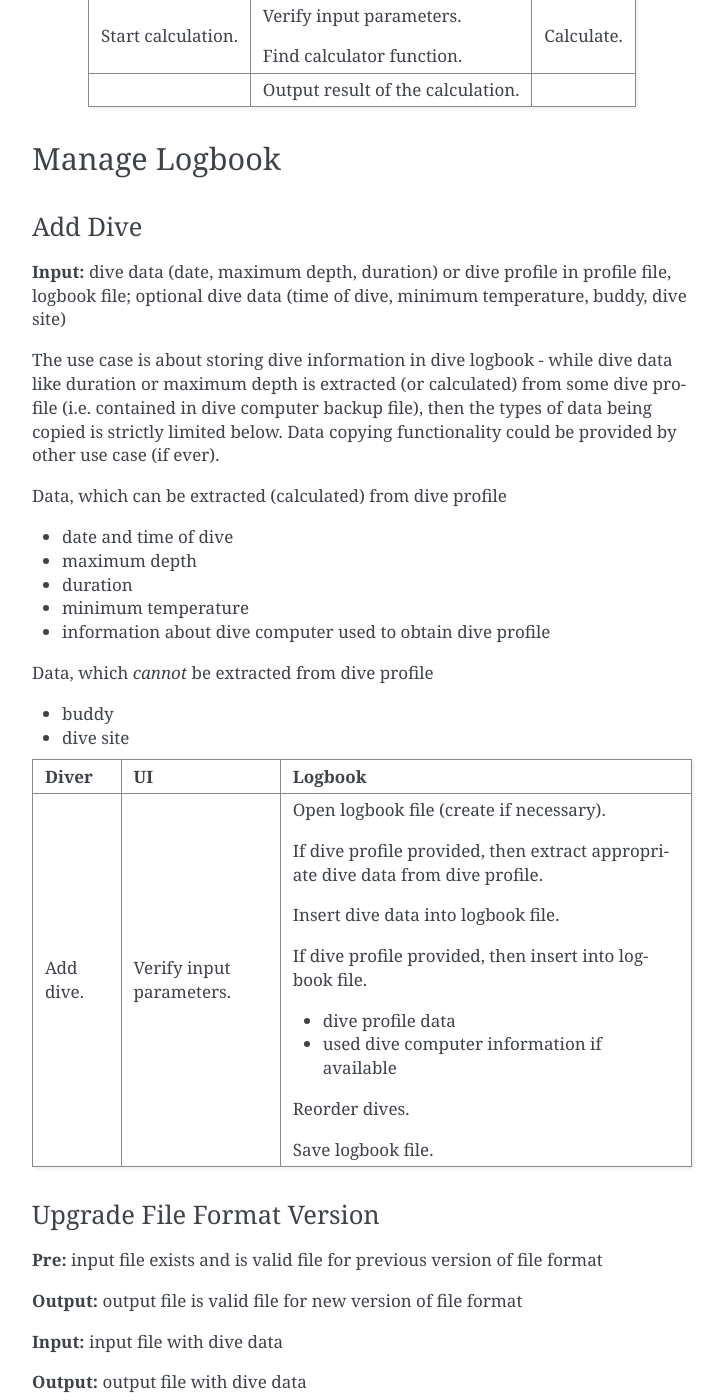
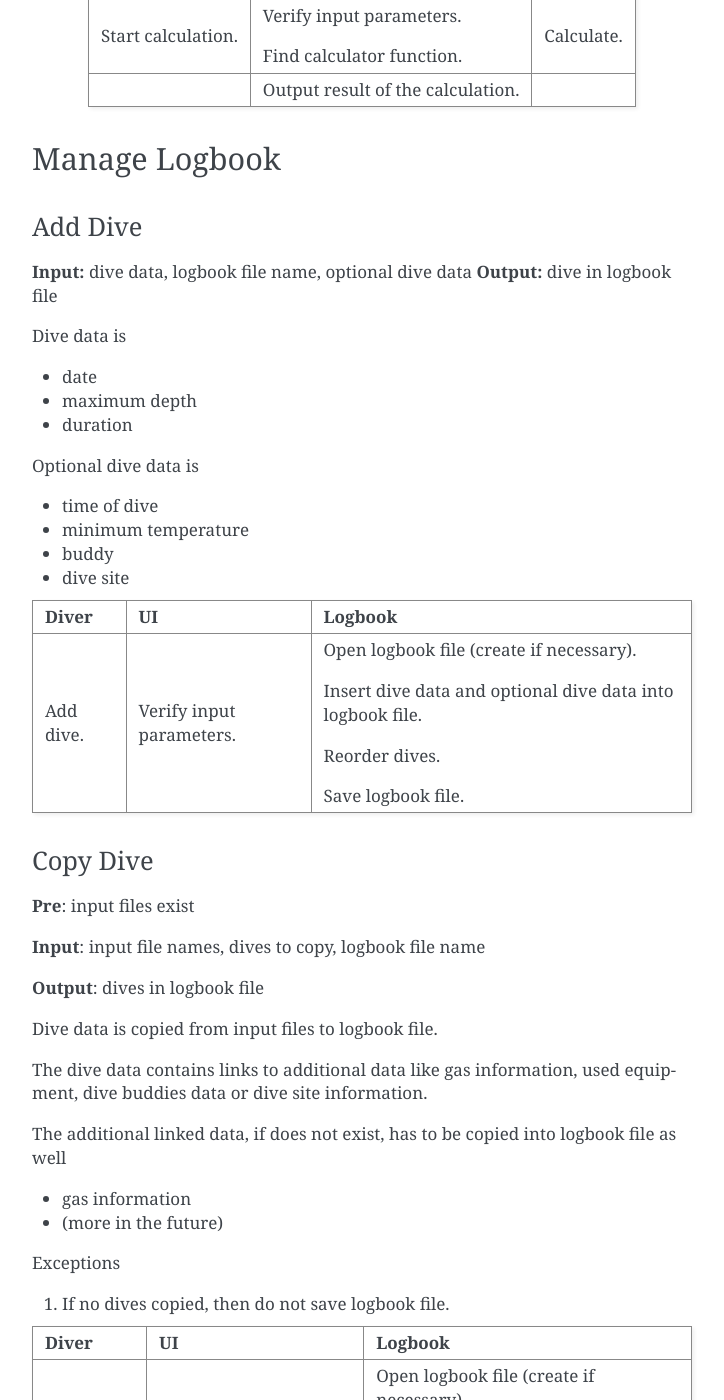
Before and after one commit to gitGNU/gnu_kenozooid, a Sphinx documentation site: the page built from doc/hacking/uc.rst, in a window 1280 px wide and 1400 px high, scrolled down 3644 px. Shown: the whole window, without its empty margins (388-1112 px from the left). Built offline with Sphinx 7.4.7, drawn with Linux system fonts in a browser that asks for light colours; some of the changed text lies outside the part shown.

Commit message:
- refined dive copying user story - dive adding and copying are two different functional requirements, now

```diff
--- a/doc/hacking/uc.rst
+++ b/doc/hacking/uc.rst
@@ -129,19 +129,19 @@ Plot Dive Data
 --------------
 **User Story**: :ref:`hk-us-plot-dive-details`, :ref:`hk-us-plot-dive-cmp`
 
-**Pre**: files with dive data exist and dives to plot exist
+**Pre**: input files exist
 
-**Input**: names of files with dive data, dives to analyze
+**Input**: input file names, dives to plot, output file name
 
-**Output**: output file name
+**Output**: dive data graphs
 
 The use case reuses :ref:`hk-uc-analysis` use case. Appropriate R script
 is used for different types of plots described by user stories.
 
 The extension of output file name defines the format of the output file.
 
-Plan Dive
----------
+Dive Planning
+-------------
 
 Calculate
 ^^^^^^^^^
@@ -187,49 +187,71 @@ Manage Logbook
 
 Add Dive
 ^^^^^^^^
-**Input:** dive data (date, maximum depth, duration) or dive profile in
-profile file, logbook file; optional dive data (time of dive, minimum
-temperature, buddy, dive site)
+**Input:** dive data, logbook file name, optional dive data
+**Output:** dive in logbook file
 
-The use case is about storing dive information in dive logbook - while dive data
-like duration or maximum depth is extracted (or calculated) from some dive
-profile (i.e. contained in dive computer backup file), then the types of data
-being copied is strictly limited below. Data copying functionality could be
-provided by other use case (if ever).
+Dive data is
 
-Data, which can be extracted (calculated) from dive profile
-
-- date and time of dive
+- date
 - maximum depth
 - duration
+
+Optional dive data is
+
+- time of dive
 - minimum temperature
-- information about dive computer used to obtain dive profile
-
-Data, which *cannot* be extracted from dive profile
-
 - buddy
 - dive site
 
-+-----------+--------------+----------------------------------------------------+
-| Diver     | UI           | Logbook                                            |
-+===========+==============+====================================================+
-| Add dive. | Verify input | Open logbook file (create if necessary).           |
-|           | parameters.  |                                                    |
-|           |              | If dive profile provided, then extract appropriate |
-|           |              | dive data from dive profile.                       |
-|           |              |                                                    |
-|           |              | Insert dive data into logbook file.                |
-|           |              |                                                    |
-|           |              | If dive profile provided, then insert into logbook |
-|           |              | file.                                              |
-|           |              |                                                    |
-|           |              | - dive profile data                                |
-|           |              | - used dive computer information if available      |
-|           |              |                                                    |
-|           |              | Reorder dives.                                     |
-|           |              |                                                    |
-|           |              | Save logbook file.                                 |
-+-----------+--------------+----------------------------------------------------+
++-----------+--------------+--------------------------------------------------+
+| Diver     | UI           | Logbook                                          |
++===========+==============+==================================================+
+| Add dive. | Verify input | Open logbook file (create if necessary).         |
+|           | parameters.  |                                                  |
+|           |              | Insert dive data and optional dive data into     |
+|           |              | logbook file.                                    |
+|           |              |                                                  |
+|           |              | Reorder dives.                                   |
+|           |              |                                                  |
+|           |              | Save logbook file.                               |
++-----------+--------------+--------------------------------------------------+
+
+Copy Dive
+^^^^^^^^^
+**Pre**: input files exist
+
+**Input**: input file names, dives to copy, logbook file name
+
+**Output**: dives in logbook file
+
+Dive data is copied from input files to logbook file.
+
+The dive data contains links to additional data like gas information, used
+equipment, dive buddies data or dive site information.
+
+The additional linked data, if does not exist, has to be copied into
+logbook file as well
+
+- gas information
+- (more in the future)
+
+Exceptions
+
+#. If no dives copied, then do not save logbook file.
+
++-------------+--------------+-----------------------------------------------+
+| Diver       | UI           | Logbook                                       |
++=============+==============+===============================================+
+| Copy dives. | Verify input | Open logbook file (create if necessary).      |
+|             | parameters.  |                                               |
+|             |              | Find and copy gases used by dives.            |
+|             |              |                                               |
+|             |              | Find and copy dives.                          |
+|             |              |                                               |
+|             |              | Reorder dives.                                |
+|             |              |                                               |
+|             |              | Save logbook file.                            |
++-------------+--------------+-----------------------------------------------+
 
 Upgrade File Format Version
 ^^^^^^^^^^^^^^^^^^^^^^^^^^^
```
Also changed, not shown: doc/hacking/us.rst (+2 -5 lines).
